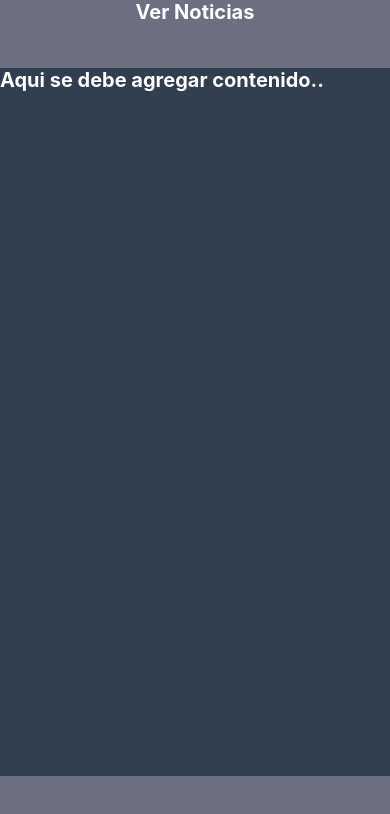
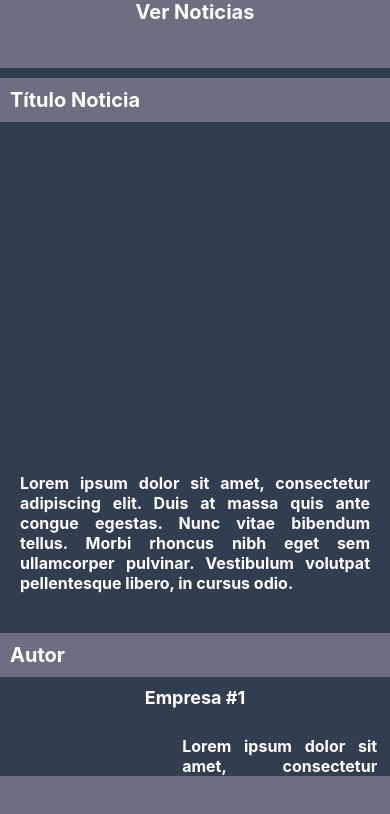
Before and after one commit to JGS83-dev/DPS-BusinessApp, a React Native app in the folder business-app/: screen /VerNoticias in a window 390 px wide. Shown: the top 814 px of the page. Built offline with nearby package versions, Linux system fonts and the light colour scheme; no server answers; some icons are missing.

Commit message:
Maquetando VerNoticias
Estructura completada, falta cambiar scrollable por slider para el carusel de imagenes de la noticia

```diff
--- a/business-app/App.js
+++ b/business-app/App.js
@@ -16,7 +16,7 @@ LogBox.ignoreAllLogs();
 function App() {
   return (
     <NavigationContainer>
-      <Stack.Navigator initialRouteName="Inicio">
+      <Stack.Navigator initialRouteName="VerNoticias">
         <Stack.Screen options={{ headerShown: false }} name="Inicio" component={Inicio} />
         <Stack.Screen options={{ headerShown: false }} name="Login" component={Login} />
         <Stack.Screen options={{ headerShown: false }} name="CrearCuenta" component={CrearCuenta} />
--- a/business-app/components/VerNoticias.js
+++ b/business-app/components/VerNoticias.js
@@ -1,10 +1,20 @@
 import React from 'react';
 import ContenedorPrincipal from './ContenedorPrincipal';
 import {
+    Dimensions,
+    ScrollView,
+    StyleSheet,
     Text,
-    StyleSheet
+    View
 } from 'react-native';
 import { colores } from '../config/colores';
+import { FontAwesomeIcon } from '@fortawesome/react-native-fontawesome'
+import { faImage } from '@fortawesome/free-solid-svg-icons';
+
+const screenWidth = Dimensions.get('window').width;
+const iconSize = 0.9 * screenWidth;
+const iconSizeAuthor = 0.35 * screenWidth;
+const widthTextAuthor = 0.5 * screenWidth;
 
 const VerNoticias = ({navigation}) => {
     return (
@@ -12,7 +22,56 @@ const VerNoticias = ({navigation}) => {
             <ContenedorPrincipal titulo="Ver Noticias"
             navigation={navigation}
             contenido={(
-                <Text style={styles.letra}>Aqui se debe agregar contenido..</Text>
+                <>
+                    <ScrollView vertical={true}>
+
+                        <View style={styles.cabeceraMensaje}>
+                            <Text style={styles.letraTitulo} >Título Noticia</Text>
+                        </View>
+
+                        <View style={styles.containerimg}>
+
+                            <ScrollView horizontal={true}>
+
+                                <View style={styles.iconContainer}>
+                                    <FontAwesomeIcon icon={faImage} size={iconSize}/>
+                                </View>
+
+                                <View style={styles.iconContainer}>
+                                    <FontAwesomeIcon icon={faImage} size={iconSize}/>
+                                </View>
+
+                                <View style={styles.iconContainer}>
+                                    <FontAwesomeIcon icon={faImage} size={iconSize}/>
+                                </View>
+
+                                <View style={styles.iconContainer}>
+                                    <FontAwesomeIcon icon={faImage} size={iconSize}/>
+                                </View>
+
+                            </ScrollView>
+
+                        </View>
+
+
+                        <View style={styles.mensajeDetalle}>
+                            <Text style={styles.letraDescription} >Lorem ipsum dolor sit amet, consectetur adipiscing elit. Duis at massa quis ante congue egestas. Nunc vitae bibendum tellus. Morbi rhoncus nibh eget sem ullamcorper pulvinar. Vestibulum volutpat pellentesque libero, in cursus odio.</Text>
+                        </View>
+
+                        <View>
+                            <Text style={styles.cabeceraMensajeAutor} >Autor</Text>
+
+                            <Text style={styles.companyName}>Empresa #1</Text>
+
+                            <View style={styles.flex}>
+                                <View style={styles.iconContainerAuthor}>
+                                    <FontAwesomeIcon icon={faImage} size={iconSizeAuthor} style={styles.imagenAuthor}/>
+                                </View>
+                                <Text style={styles.letraDescriptionAuthor} >Lorem ipsum dolor sit amet, consectetur adipiscing elit. Duis at massa quis ante congue egestas.</Text>
+                            </View>
+                        </View>
+                    </ScrollView>
+                </>
             )}></ContenedorPrincipal>
 
     );
@@ -25,5 +84,61 @@ const styles = StyleSheet.create({
         fontSize: 20,
         fontWeight: 'bold',
         color: colores.letra
-    }
+    },
+    letraDescription: {
+        fontSize: 16,
+        fontWeight: 'bold',
+        color: colores.letra,
+        textAlign: 'justify',
+    },
+    letraDescriptionAuthor: {
+        fontSize: 16,
+        fontWeight: 'bold',
+        color: colores.letra,
+        textAlign: 'justify',
+        width: widthTextAuthor,
+    },
+    letraTitulo: {
+        fontSize: 20,
+        fontWeight: 'bold',
+        color: colores.letra
+    },
+    cabeceraMensaje: {
+        backgroundColor: colores.fondoBarras,
+        marginTop: 10,
+        padding: 10,
+    },
+    cabeceraMensajeAutor: {
+        backgroundColor: colores.fondoBarras,
+        color: colores.letra,
+        fontSize: 20,
+        fontWeight: 'bold',
+        marginBottom: 10,
+        marginTop: 40,
+        padding: 10,
+    },
+    iconContainerAuthor: {
+        padding: 10,
+    },
+    iconWithBorder: {
+        borderWidth: 1,
+        borderColor: 'red',
+        padding: 5,
+    },
+    mensajeDetalle:{
+        paddingLeft: 20,
+        paddingRight: 20,
+    },
+    companyName: {
+        color: colores.letra,
+        fontSize: 18,
+        fontWeight: 'bold',
+        textAlign: 'center',
+    },
+    flex: {
+        alignItems: 'center',
+        display: 'flex',
+        justifyContent: 'space-evenly',
+        flexDirection: 'row',
+    },
 });
```
